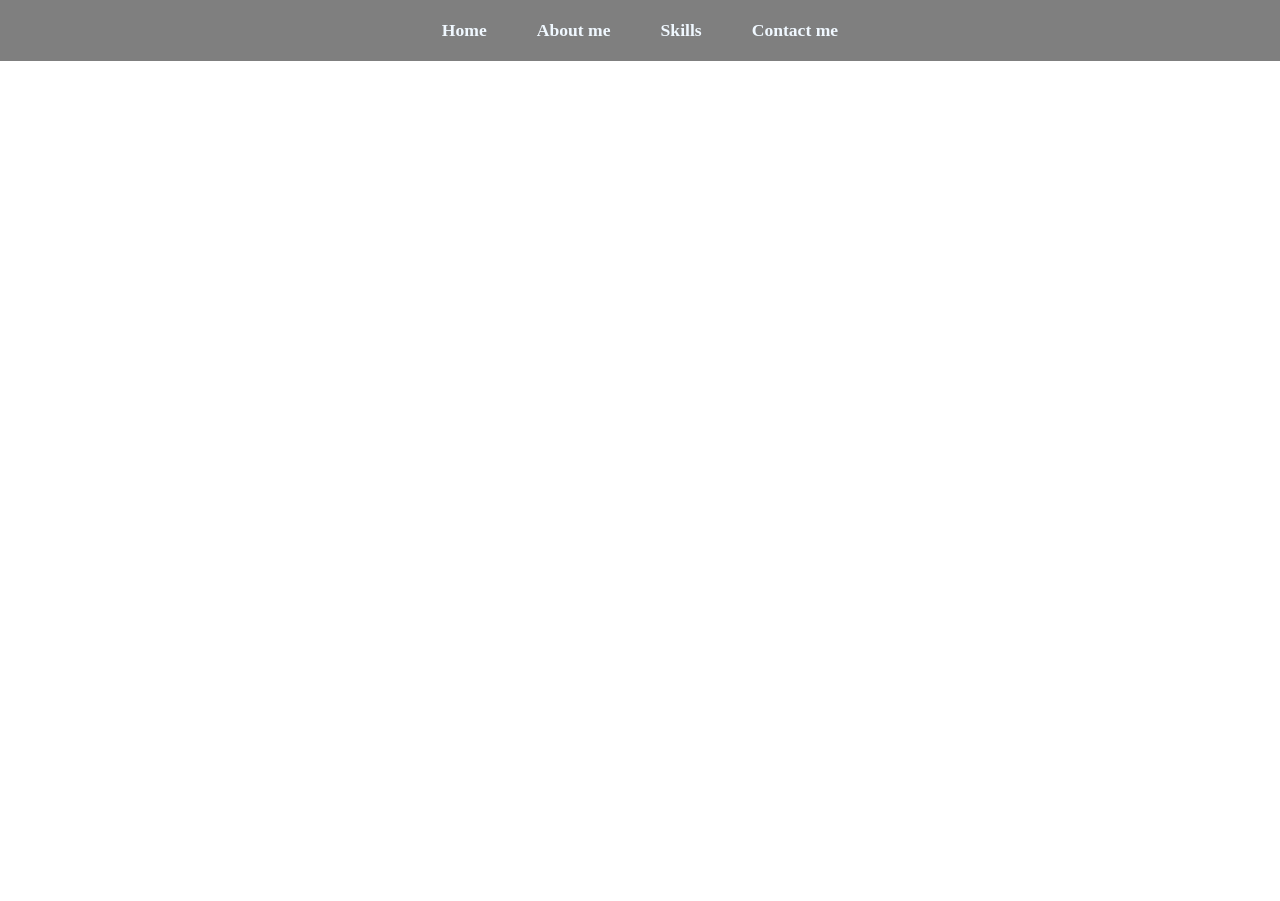
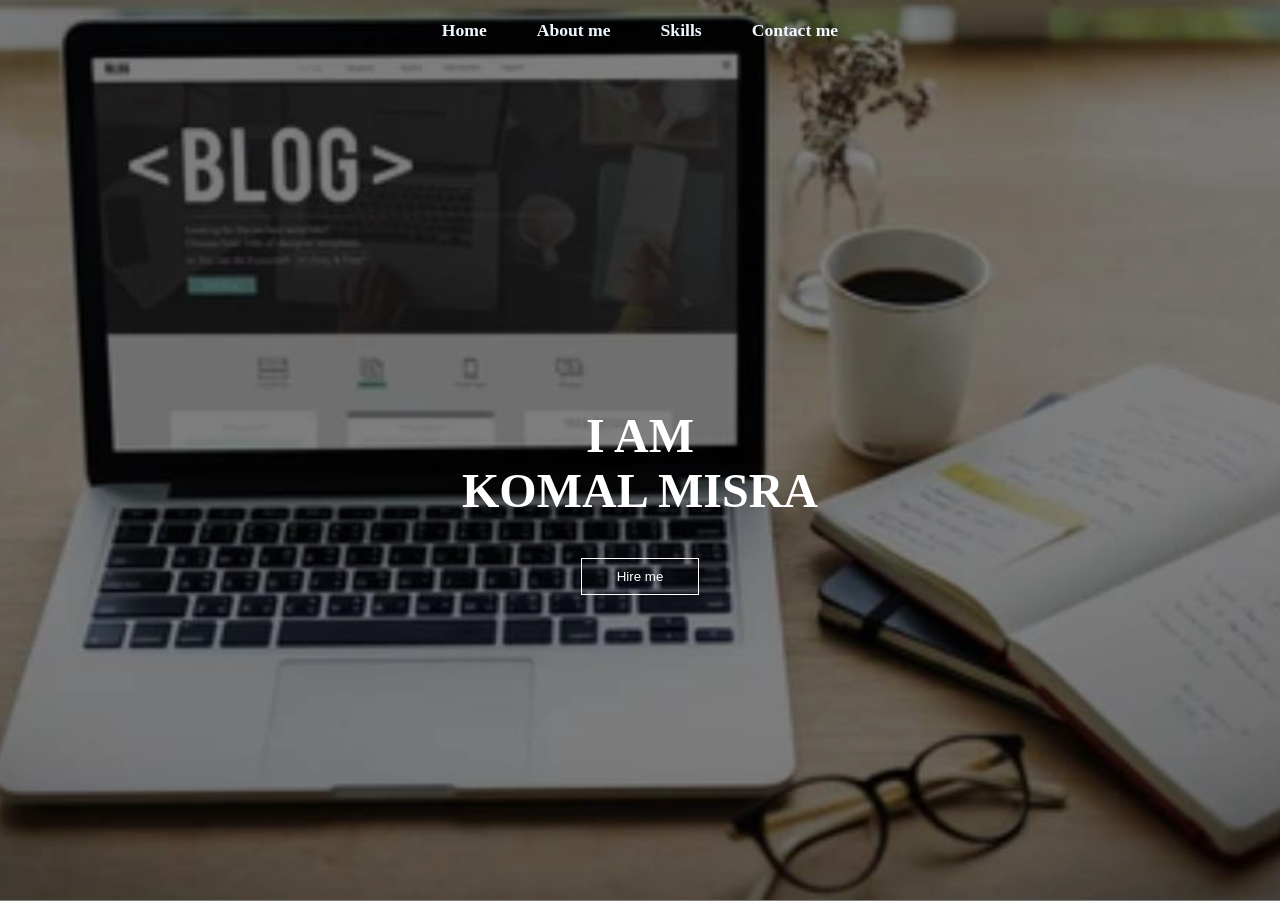
Before and after one commit to komal-89/project-portfolio, a website: page index.html in a window 1280 px wide. Before the commit the page ends 800 px from the top, so only its background shows below. Drawn offline with Linux system fonts and the light colour scheme.

Commit message:
add home

```diff
--- a/index.html
+++ b/index.html
@@ -6,7 +6,7 @@
     <meta name="viewport" content="width=device-width, initial-scale=1.0" />
     <title>Komal|Portfolio</title>
 
-    <link href="./styles/index.css" rel="stylesheet" />
+    <link href="./styles/something.css" rel="stylesheet" />
   </head>
   <body>
     <!--Nav section-->
@@ -18,5 +18,11 @@
         <li><a href="#">Contact me</a></li>
       </ul>
     </nav>
+    <section id="home">
+      <div class="main">
+        <h1 class="headings">I AM<br />KOMAL MISRA</h1>
+        <button type="button" class="btn">Hire me</button>
+      </div>
+    </section>
   </body>
 </html>
--- a/styles/something.css
+++ b/styles/something.css
@@ -40,3 +40,56 @@
   color: black;
   box-shadow: 0 0 10px white;
 }
+/* Home section */
+
+#home {
+  display: flex;
+  flex-direction: column;
+  background-color: rgba(0, 0, 0, 0.5);
+  height: 840px;
+  justify-content: center;
+  align-items: center;
+  color: white;
+}
+
+#home ::before {
+  content: "";
+  position: absolute;
+  top: 0;
+  right: 0;
+  background: url(../public/picture.jpg) no-repeat center center/cover;
+  height: 900px;
+  width: 100%;
+  z-index: -1;
+  opacity: 0.8;
+}
+
+.main {
+  display: flex;
+  flex-direction: column;
+  /* border: 1px solid white; */
+  align-items: center;
+}
+
+.headings {
+  font-family: century;
+  font-size: 3rem;
+  text-align: center;
+  margin: 40px 0;
+}
+
+.btn {
+  padding: 10px 35px;
+  background-color: transparent;
+  border: 1px solid white;
+  color: white;
+  outline: none;
+  transition: 0.6s ease;
+}
+.btn:hover {
+  cursor: pointer;
+  background-color: white;
+  color: black;
+  box-shadow: 0 0 5px white, 0 0 15px white;
+  font-weight: bold;
+}
```
Also changed, not shown: .cspell.json, public/picture.jpg (added).
